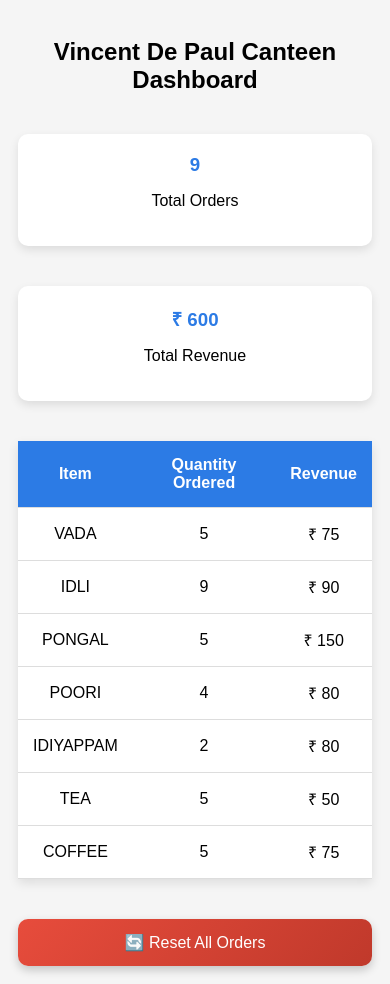
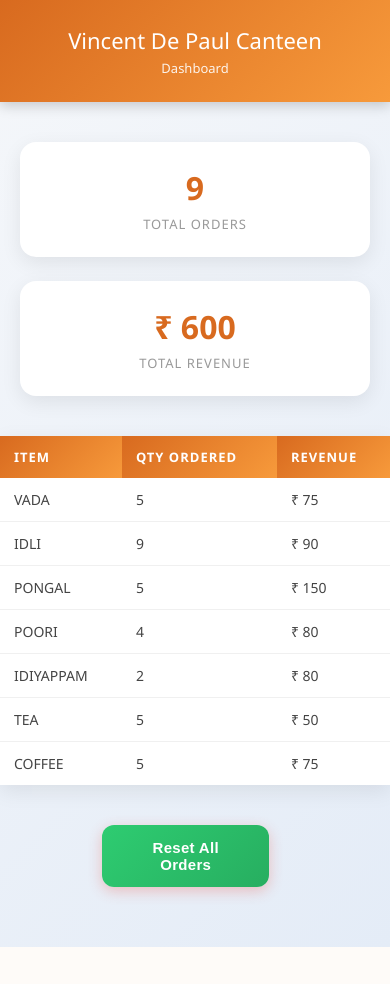
Before and after one commit to lanaharriet/Queueless, a Django app: page /dashboard/ in a window 390 px wide. After the commit the page ends 947 px from the top, so only its background shows below. Run offline with Django 5.2, Linux system fonts and the light colour scheme; a user stored in the database is signed in; data comes from the database, SQL or seed files in the repository.

Commit message:
Final Version 1

```diff
--- a/orders/templates/access_denied.html
+++ b/orders/templates/access_denied.html
@@ -70,7 +70,7 @@ width:100%;
 
 <h2>Access Denied</h2>
 
-<p>You do not have permission to view the dashboard.</p>
+<p>You do not have permission to view the dashboard.Contact the developer for assistance.</p>
 
 </div>
 
--- a/orders/templates/dashboard.html
+++ b/orders/templates/dashboard.html
@@ -1,158 +1,211 @@
 <!DOCTYPE html>
 <html>
-
 <head>
 <meta name="viewport" content="width=device-width, initial-scale=1.0">
 <title>Canteen Dashboard</title>
 
 <style>
 
+*{box-sizing:border-box;margin:0;padding:0;}
+
 body{
-font-family:Arial;
-background:#f5f5f5;
+font-family:"Segoe UI",sans-serif;
+background:linear-gradient(135deg,#f5f7fa,#e4ecf7);
+min-height:100vh;
+padding-bottom:60px;
+}
+
+.header{
+background:linear-gradient(135deg,#d86a1f,#f79a3b);
+color:white;
+padding:25px 10px;
 text-align:center;
+box-shadow:0 4px 12px rgba(0,0,0,0.18);
+margin-bottom:40px;
+}
+
+.header h1{
+font-size:22px;
+font-weight:500;
+}
+
+.header p{
+font-size:13px;
+opacity:0.9;
+margin-top:4px;
 }
 
 .stats{
 display:flex;
 justify-content:center;
-gap:40px;
-margin-top:40px;
+gap:24px;
 flex-wrap:wrap;
+padding:0 20px;
+margin-bottom:40px;
 }
 
-.card{
+.stat-card{
 background:white;
-padding:20px;
-border-radius:10px;
-box-shadow:0 4px 10px rgba(0,0,0,0.1);
-width:200px;
+padding:24px 32px;
+border-radius:16px;
+box-shadow:0 6px 20px rgba(0,0,0,0.08);
+text-align:center;
+min-width:160px;
 }
 
-.card h3{
-margin:0;
-color:#2c7be5;
+.stat-card h3{
+font-size:32px;
+font-weight:700;
+color:#d86a1f;
+margin-bottom:6px;
+}
+
+.stat-card p{
+font-size:13px;
+color:#999;
+text-transform:uppercase;
+letter-spacing:1px;
+}
+
+.table-wrapper{
+width:92%;
+max-width:600px;
+margin:auto;
+background:white;
+border-radius:16px;
+box-shadow:0 6px 20px rgba(0,0,0,0.08);
+overflow:hidden;
 }
 
 table{
-margin:auto;
-margin-top:40px;
-background:white;
+width:100%;
 border-collapse:collapse;
-width:500px;
-box-shadow:0 4px 10px rgba(0,0,0,0.1);
-}
-
-th,td{
-padding:15px;
-border-bottom:1px solid #ddd;
 }
 
 th{
-background:#2c7be5;
+background:linear-gradient(135deg,#d86a1f,#f79a3b);
 color:white;
+padding:16px 20px;
+font-size:13px;
+letter-spacing:1px;
+text-transform:uppercase;
+text-align:left;
+}
+
+td{
+padding:14px 20px;
+font-size:14px;
+color:#444;
+border-bottom:1px solid #f0f0f0;
+text-align:left;
+}
+
+tr:last-child td{
+border-bottom:none;
+}
+
+tr:hover td{
+background:#fdf6f0;
+}
+
+.actions{
+display:flex;
+justify-content:center;
+margin-top:40px;
+padding:0 20px;
 }
 
 .reset-btn{
-margin-top:40px;
-padding:14px 30px;
-font-size:16px;
-background:linear-gradient(135deg,#e74c3c,#c0392b);
+padding:14px 32px;
+font-size:15px;
+font-weight:600;
+background:linear-gradient(135deg,#2ecc71,#27ae60);
 color:white;
 border:none;
-border-radius:10px;
+border-radius:12px;
 cursor:pointer;
-box-shadow:0 4px 10px rgba(0,0,0,0.2);
-transition:transform 0.1s;
+box-shadow:0 4px 14px rgba(231,76,60,0.3);
+transition:transform 0.1s,box-shadow 0.1s;
+letter-spacing:0.3px;
 }
 
 .reset-btn:hover{
 transform:translateY(-2px);
+box-shadow:0 6px 18px rgba(231,76,60,0.4);
 }
 
 .reset-btn:active{
 transform:scale(0.97);
 }
 
-@media (max-width:600px){
+@media(max-width:600px){
 
-body{
-padding:10px;
-}
-
-h1{
-font-size:22px;
-}
-
-table{
-width:100%;
-overflow-x:auto;
-display:block;
-}
-
-button{
-width:100%;
-padding:14px;
-font-size:16px;
-}
-
-input{
-width:100%;
-padding:10px;
-font-size:16px;
-}
-
-.card{
+.stat-card{
 width:100%;
 }
 
+.table-wrapper{
+width:100%;
+border-radius:0;
 }
+
+th,td{
+padding:12px 14px;
+}
+
+.reset-btn{
+width:90%;
+}
+
+}
+
 </style>
-
 </head>
 
 <body>
 
-<h2>Vincent De Paul Canteen Dashboard</h2>
+<div class="header">
+  <h1>Vincent De Paul Canteen</h1>
+  <p>Dashboard</p>
+</div>
 
 <div class="stats">
 
-<div class="card">
+  <div class="stat-card">
     <h3>{{ total_orders }}</h3>
     <p>Total Orders</p>
   </div>
 
-<div class="card">
+  <div class="stat-card">
     <h3>₹ {{ total_revenue }}</h3>
     <p>Total Revenue</p>
   </div>
 
 </div>
 
+<div class="table-wrapper">
   <table>
-
     <tr>
       <th>Item</th>
-<th>Quantity Ordered</th>
+      <th>Qty Ordered</th>
       <th>Revenue</th>
     </tr>
-
     {% for item in summary %}
-
     <tr>
       <td>{{ item.name }}</td>
       <td>{{ item.total }}</td>
       <td>₹ {{ item.revenue }}</td>
     </tr>
+    {% endfor %}
+  </table>
+</div>
 
-{% endfor %}
-
-</table>
-
+<div class="actions">
   <form action="/reset-orders/" method="POST" onsubmit="return confirm('Are you sure? This will delete ALL orders and reset token numbers to 1. This cannot be undone!')">
     {% csrf_token %}
-  <button class="reset-btn" type="submit">🔄 Reset All Orders</button>
+    <button class="reset-btn" type="submit">Reset All Orders</button>
   </form>
+</div>
 
 </body>
 </html>
```
Also changed, not shown: orders/templates/kitchen_control.html (+98 -28 lines), orders/templates/login.html (+91 -19 lines), orders/templates/menu.html (+67 -13 lines). Lines whose indentation alone changed are shown as unchanged.
